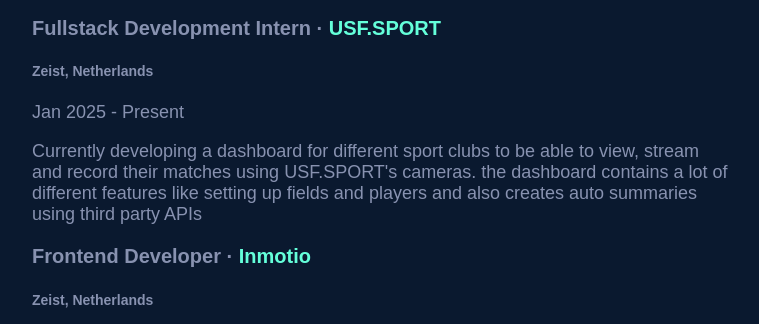
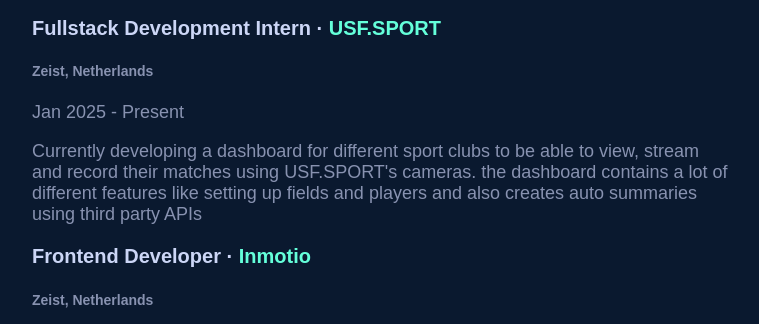
Before and after one commit to SadraSamadzadeh/portfolio-simple, a plain HTML site: page index.html in a window 1280 px wide. Shown: the part 476-800 px from the top of the page, without its empty margins (258-1017 px from the left). Drawn offline with Linux system fonts and the light colour scheme; a web font is replaced by a local one.

Commit message:
some fucked up coloring v1.1.2

```diff
--- a/index.html
+++ b/index.html
@@ -113,6 +113,7 @@
     gap: 10px;
   }
   .header-text2 {
+    color: #ccd6f6;
     max-width: 700px;
   }
 	/* the style has to be rewritten again : the blue hex for background : #0a192f the green hex for highlight: #64ffda the text color of slate:  #8892b0 and the white is : #ccd6f6 */
```
